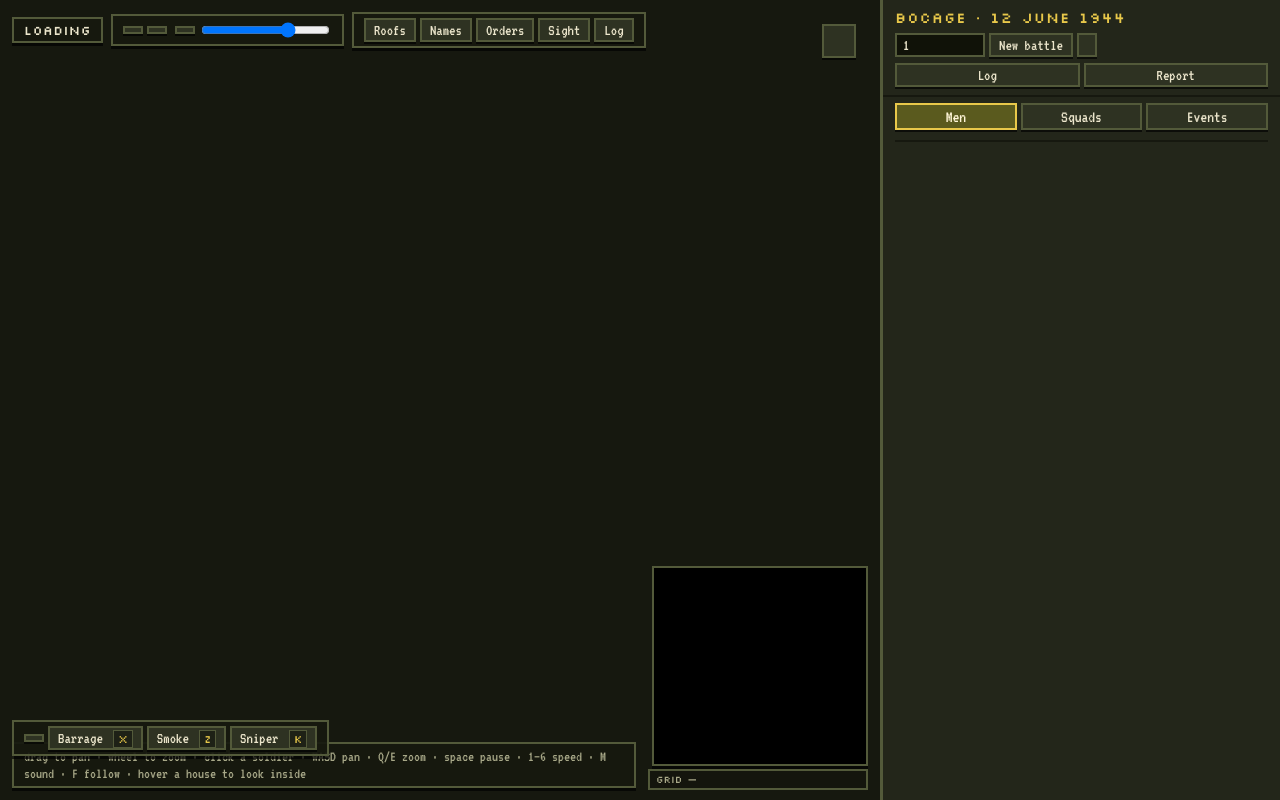
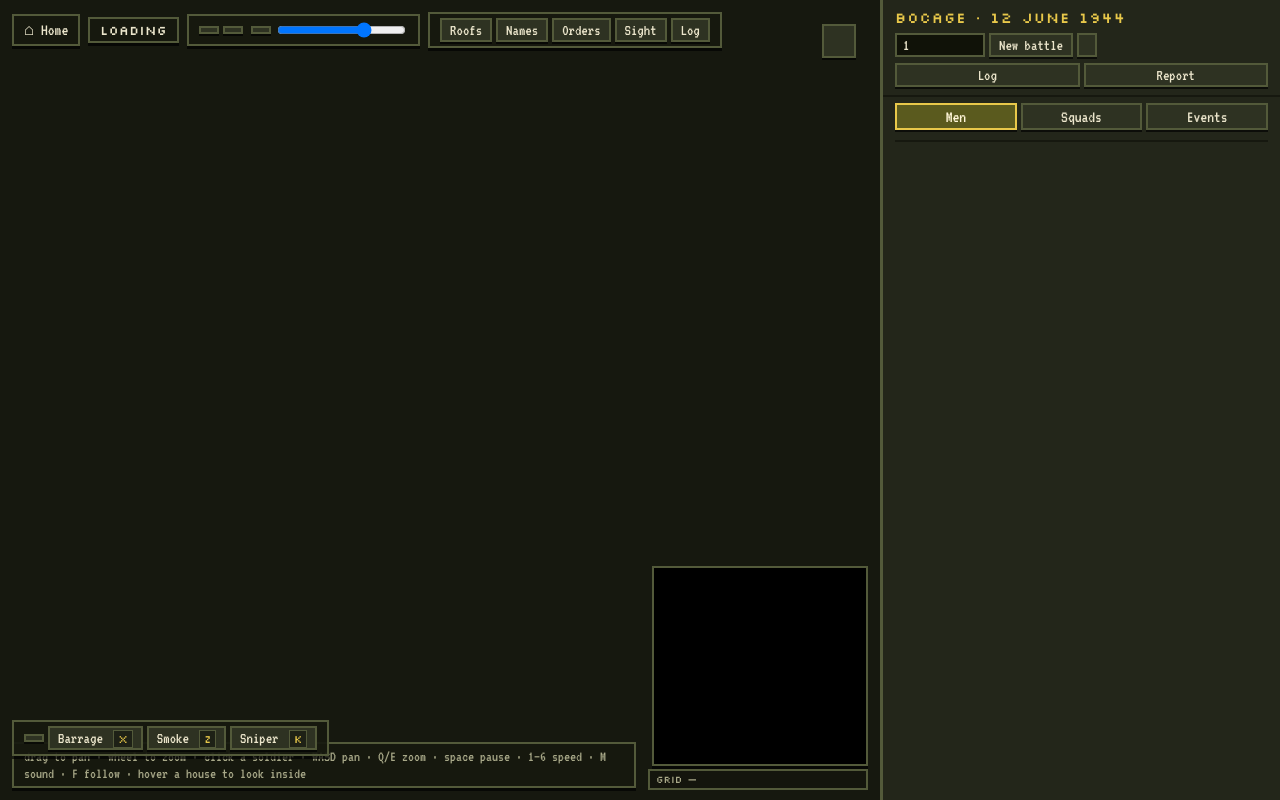
Before and after one commit to shaykashif/dunya, a website: page squad/viewer/index.html in a window 1280 px wide. Drawn offline with Linux system fonts and the light colour scheme; some packages are replaced by stand-ins of ours; a script that the page names is missing.

Commit message:
Viewers: Home link back to the simulation list
Co-Authored-By: Claude Sonnet 5.5 <noreply@anthropic.com>

```diff
--- a/squad/viewer/index.html
+++ b/squad/viewer/index.html
@@ -41,6 +41,8 @@
   #topbar { position: absolute; left: 12px; top: 12px; right: 12px; display: flex; gap: 8px; align-items: center; flex-wrap: wrap; pointer-events: none; }
   #topbar > * { pointer-events: auto; }
   .chip { background: rgba(22,24,15,.92); border: 2px solid var(--edge); padding: 4px 10px; box-shadow: 0 3px 0 #000a; }
+  a.homelink { color: var(--ink); text-decoration: none; font-size: 17px; white-space: nowrap; }
+  a.homelink:hover { border-color: var(--gold); }
   #clock { font-family: "Silkscreen", monospace; font-size: 13px; letter-spacing: .5px; }
   #clock.paused { color: var(--orange); }
   button { font: 16px "VT323", monospace; color: var(--ink); background: var(--panel2); border: 2px solid var(--edge); padding: 2px 8px; cursor: pointer; box-shadow: 0 2px 0 #000a; }
@@ -226,6 +228,7 @@
     <canvas id="world"></canvas>
     <div id="topbar">
       <button id="sidetoggle" title="Hide or show the side panel (H)"><i data-icon="panel"></i></button>
+      <a class="chip homelink" href="/" title="Back to the simulation list">&#8962; Home</a>
       <div class="chip" id="clock">loading</div>
       <div class="chip" id="controls">
         <button id="pause" title="Pause (space)"><i data-icon="pause"></i></button>
```
Also changed, not shown: village/viewer/index.html (+3 -0 lines).
